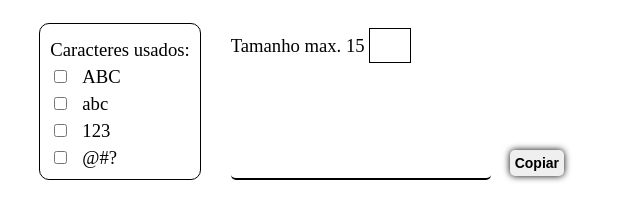
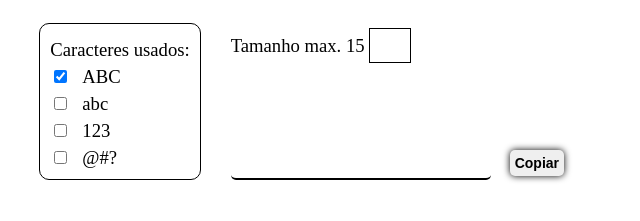
Before and after one commit to kikeeufalo/GeradorDeSenhas, a plain HTML site: page gerador/index.html in a window 1280 px wide. Shown: the part 223-444 px from the top of the page, 320-960 px from the left. Drawn offline with Linux system fonts and the light colour scheme.

Commit message:
Update index.html

```diff
--- a/gerador/index.html
+++ b/gerador/index.html
@@ -16,7 +16,7 @@
 
         <div class="input-caracteres">
             <p>Caracteres usados:</p>
-            <p class="check-p"><input id="ABC" type="checkbox">ABC</p>
+            <p class="check-p"><input id="ABC" type="checkbox" checked>ABC</p>
             <p class="check-p"><input id="abc" type="checkbox">abc</p>
             <p class="check-p"><input id="123" type="checkbox">123</p>
             <p class="check-p"><input id="@#?" type="checkbox">@#?</p>
```
